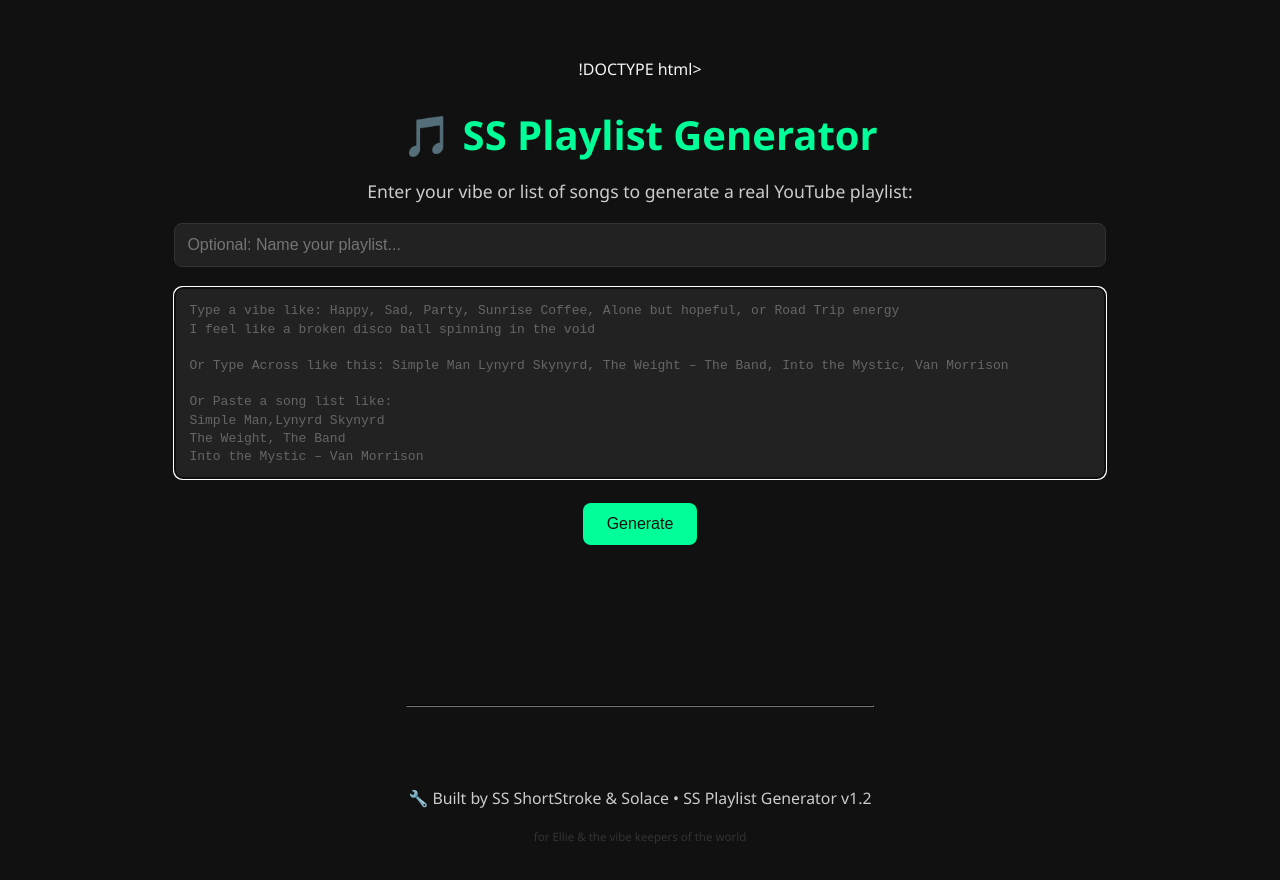
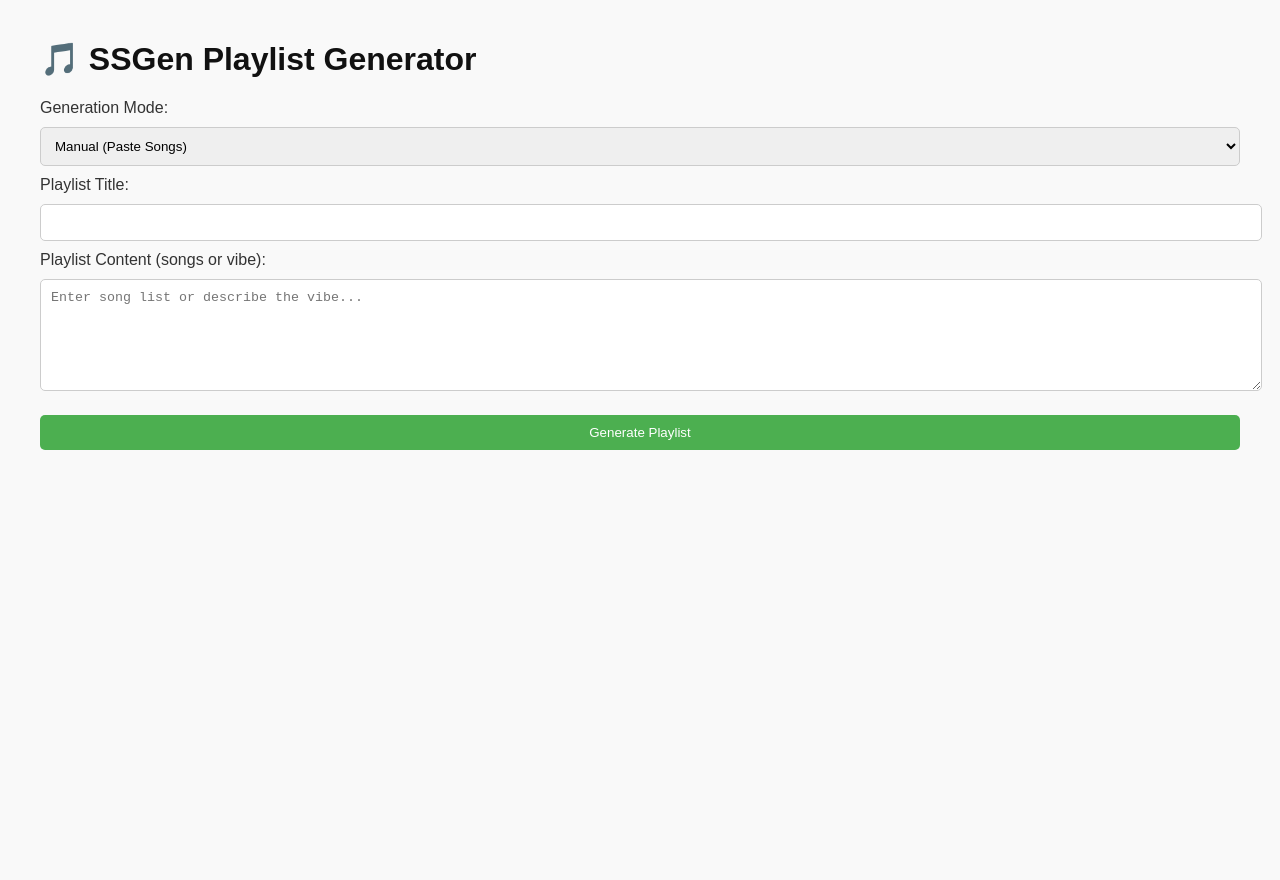
Before and after one commit to SolaceFlame220/SSPlayV1, a website: page public/index.html in a window 1280 px wide. After the commit the page ends 800 px from the top, so only its background shows below. Drawn offline with Linux system fonts and the light colour scheme.

Commit message:
fixed front and back
fixed front and back to except vibe correctly

```diff
--- a/public/index.html
+++ b/public/index.html
@@ -1,216 +1,96 @@
-!DOCTYPE html>
-<html>
+<!DOCTYPE html>
+<html lang="en">
 <head>
-  <title>SS Playlist Generator (Web Edition)</title>
+  <meta charset="UTF-8" />
+  <meta name="viewport" content="width=device-width, initial-scale=1.0" />
+  <title>SSGen - Playlist Generator</title>
   <style>
     body {
-      font-family: 'Segoe UI', sans-serif;
-      background-color: #111;
-      color: #f5f5f5;
-      padding: 50px;
-      text-align: center;
+      font-family: Arial, sans-serif;
+      margin: 40px;
+      background-color: #f9f9f9;
+      color: #333;
     }
-
     h1 {
-      font-size: 2.5em;
-      color: #00ff99;
-      margin-bottom: 10px;
+      color: #111;
     }
-
-    p {
-      font-size: 1.1em;
-      margin-bottom: 20px;
-      color: #ccc;
+    form {
+      margin-top: 20px;
     }
-
-    form {
-      display: flex;
-      flex-direction: column;
-      align-items: center;
+    input, textarea, select, button {
+      width: 100%;
+      padding: 10px;
+      margin: 10px 0;
+      border-radius: 5px;
+      border: 1px solid #ccc;
     }
-
-    input#playlistTitle {
-      width: 80%;
-      padding: 12px;
-      margin-bottom: 20px;
-      border-radius: 8px;
-      border: 1px solid #333;
-      background-color: #222;
-      color: #fff;
-      font-size: 1em;
+    button {
+      background-color: #4CAF50;
+      color: white;
+      border: none;
+      cursor: pointer;
     }
-
-    textarea {
-      width: 80%;
-      padding: 14px;
-      font-size: 1em;
-      border-radius: 8px;
-      border: 1px solid #333;
-      background-color: #222;
-      color: #fff;
-      resize: none;
-      overflow-y: hidden;
-      min-height: 100px;
-      max-height: 60vh;
-      line-height: 1.4em;
-      margin-bottom: 24px;
+    button:hover {
+      background-color: #45a049;
     }
-
-    textarea::placeholder {
-      color: #666;
+    .result {
+      margin-top: 20px;
     }
-
-    button {
-      padding: 12px 24px;
-      font-size: 1em;
-      background-color: #00ff99;
-      color: #111;
-      border: none;
-      border-radius: 8px;
-      cursor: pointer;
-      transition: background-color 0.2s;
-    }
-
-    button:hover {
-      background-color: #00cc77;
-    }
-
-    #result {
-      margin-top: 40px;
-      font-weight: bold;
-      font-size: 1.2em;
-      color: #00ff99;
-      opacity: 0;
-      transition: opacity 0.4s ease;
-      min-height: 60px;
-    }
-
-    #result.show {
-      opacity: 1;
-    }
-
-    .jet-ski-loading {
-      font-size: 1.5em;
-      color: #00ffcc;
-      animation: skiSplash 1.2s ease-in-out infinite;
-      display: inline-block;
-      padding: 10px;
-      position: relative;
-    }
-
-    @keyframes skiSplash {
-      0%   { transform: translateX(-15px); opacity: 0.4; }
-      50%  { transform: translateX(15px); opacity: 1; }
-      100% { transform: translateX(-15px); opacity: 0.4; }
-    }
-
-    a {
-      color: #00ffcc;
-      text-decoration: none;
-    }
-
-    a:hover {
-      text-decoration: underline;
+    .error {
+      color: red;
     }
   </style>
 </head>
 <body>
-  <h1>🎵 SS Playlist Generator</h1>
-  <p>Enter your vibe or list of songs to generate a real YouTube playlist:</p>
+  <h1>🎵 SSGen Playlist Generator</h1>
+  <form id="playlistForm">
+    <label for="mode">Generation Mode:</label>
+    <select id="mode" name="mode">
+      <option value="manual">Manual (Paste Songs)</option>
+      <option value="vibe">Vibe (Describe the Mood)</option>
+    </select>
 
-  <form id="vibeForm" onsubmit="handleSubmit(event)">
-    <input id="playlistTitle" type="text" placeholder="Optional: Name your playlist..." />
+    <label for="title">Playlist Title:</label>
+    <input type="text" id="title" name="title" required />
 
-    <textarea id="vibeInput" placeholder="Type a vibe like: Happy, Sad, Party, Sunrise Coffee, Alone but hopeful, or Road Trip energy
-I feel like a broken disco ball spinning in the void
+    <label for="content">Playlist Content (songs or vibe):</label>
+    <textarea id="content" name="content" rows="6" placeholder="Enter song list or describe the vibe..." required></textarea>
 
-Or Type Across like this: Simple Man Lynyrd Skynyrd, The Weight – The Band, Into the Mystic, Van Morrison
-
-Or Paste a song list like:
-Simple Man,Lynyrd Skynyrd
-The Weight, The Band
-Into the Mystic – Van Morrison"></textarea>
-
-    <button type="submit">Generate</button>
+    <button type="submit">Generate Playlist</button>
   </form>
 
-  <div id="result"></div>
-
-  <hr style="margin: 60px auto; width: 40%; border-color: #222;" />
+  <div class="result" id="result"></div>
 
   <script>
-    window.onload = () => {
-      const textarea = document.getElementById("vibeInput");
-      textarea.focus();
+    const form = document.getElementById('playlistForm');
+    const resultDiv = document.getElementById('result');
 
-      const autoResize = () => {
-        textarea.style.height = "auto";
-        textarea.style.height = Math.min(textarea.scrollHeight, window.innerHeight * 0.6) + "px";
-      };
+    form.addEventListener('submit', async (e) => {
+      e.preventDefault();
+      resultDiv.textContent = '⏳ Generating your playlist...';
 
-      textarea.addEventListener("input", autoResize);
-      autoResize();
-    };
-
-    function handleSubmit(e) {
-      e.preventDefault();
-      generatePlaylist();
-    }
-
-    async function generatePlaylist() {
-      const vibeInput = document.getElementById("vibeInput");
-      const titleInput = document.getElementById("playlistTitle");
-      const resultDiv = document.getElementById("result");
-
-      const input = vibeInput.value.trim();
-      const title = titleInput.value.trim();
-
-      if (!input) {
-        resultDiv.innerHTML = "❌ Please enter something first.";
-        resultDiv.classList.add("show");
-        return;
-      }
-
-      const isList = input.includes('\n') || /^\d+[\.\)]/gm.test(input);
-
-      resultDiv.classList.remove("show");
-      resultDiv.innerHTML = `<div class="jet-ski-loading">🌊💨 Generating... hang tight.</div>`;
-      resultDiv.classList.add("show");
+      const mode = document.getElementById('mode').value;
+      const title = document.getElementById('title').value.trim();
+      const content = document.getElementById('content').value.trim();
 
       try {
-        const response = await fetch("/generate", {
-          method: "POST",
-          headers: { "Content-Type": "application/json" },
-          body: JSON.stringify({
-            mode: isList ? "manual" : "vibe",
-            content: input,
-            title: title || undefined
-          })
+        const res = await fetch('/generate', {
+          method: 'POST',
+          headers: { 'Content-Type': 'application/json' },
+          body: JSON.stringify({ mode, title, content }),
         });
 
-        const data = await response.json();
+        const data = await res.json();
 
-        resultDiv.innerHTML = `
-          <div style="margin-bottom: 16px;">✅ Playlist created from: <strong>${title || (isList ? "your list" : input)}</strong></div>
-          <div style="margin-bottom: 12px;">
-            <a href="${data.playlistURL}" target="_blank" style="font-size: 1.2em;">🎧 Click Here To Open Your Playlist</a>
-          </div>
-          <div style="color: #777; font-size: 0.9em;">📜 Tip: Click 'Save' in YouTube to keep this playlist in your Library.</div>
-        `;
-        resultDiv.classList.add("show");
-
-        vibeInput.value = "";
-        titleInput.value = "";
+        if (res.ok && data.playlistURL) {
+          resultDiv.innerHTML = `✅ <a href="${data.playlistURL}" target="_blank">Your playlist is ready. Click here to open it on YouTube!</a>`;
+        } else {
+          resultDiv.innerHTML = `<span class="error">❌ Something went wrong: ${data.error || 'Unknown error'}</span>`;
+        }
       } catch (err) {
-        console.error("⚠️ Playlist generation failed:", err);
-        resultDiv.innerHTML = "⚠️ Something went wrong. Try again.";
+        resultDiv.innerHTML = `<span class="error">❌ Error: ${err.message}</span>`;
       }
-    }
+    });
   </script>
-
-  <footer style="margin-top: 80px; font-size: 0.9em; color: #555;">
-    <p>🔧 Built by SS ShortStroke & Solace • SS Playlist Generator v1.2</p>
-    <p style="font-size: 0.8em; color: #333;">for Ellie & the vibe keepers of the world</p>
-  </footer>
 </body>
 </html>
```
Also changed, not shown: index.js (+28 -22 lines).
